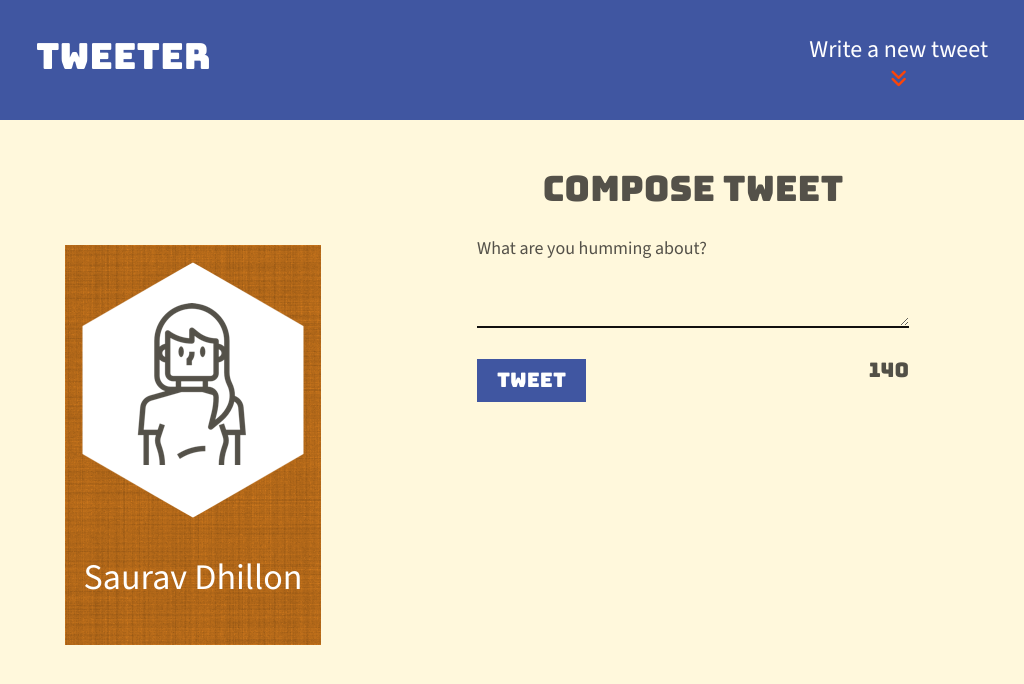
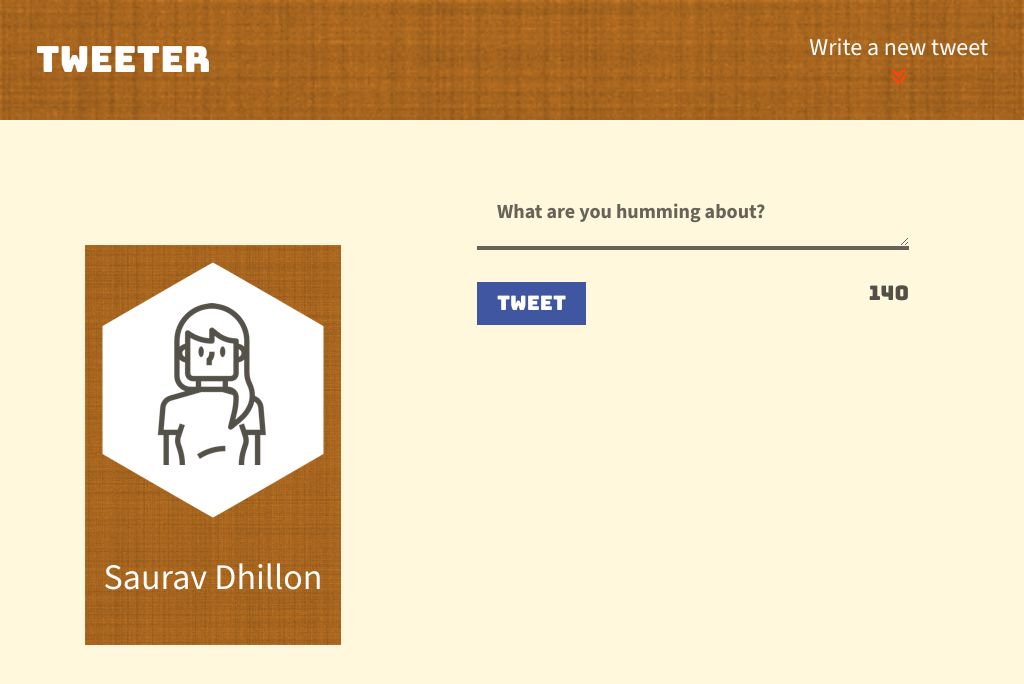
Before and after one commit to SauravDhillon/tweeter, a website: page public/index.html in a window 1024 px wide. Drawn offline with nearby package versions, Linux system fonts and the light colour scheme; no server answers.

Commit message:
Updates made to nav.css file

```diff
--- a/public/index.html
+++ b/public/index.html
@@ -64,15 +64,13 @@
   <!-- Page-specific (main) content here -->
   <main class="container">
     <section class="new-tweet">
-      <h2>Compose Tweet</h2>
       <div class="error-message" style="display: none;">
         <i class="fa-solid fa-triangle-exclamation"></i>
         <span></span>
         <i class="fa-solid fa-triangle-exclamation"></i>
       </div>
       <form method="POST" action="/tweets/" class="new-tweet-form">
-        <label for="tweet-text">What are you humming about?</label>
-        <textarea name="text" id="tweet-text"></textarea>
+        <textarea name="text" id="tweet-text" placeholder="What are you humming about?"></textarea>
         <div>
           <button type="submit">Tweet</button>
           <output name="counter" class="counter" for="tweet-text">140</output>
--- a/public/styles/header.css
+++ b/public/styles/header.css
@@ -5,7 +5,7 @@
   flex-direction: column; /* Stack avatar and user vertically */
   justify-content: center; /* Center vertically */
   align-items: center; /* Center horizontally */
-  background-color: rgb(255, 149, 36);
+  background-color: rgb(240, 146, 45);
   background-image: url("/images/black-linen.png");
   background-size: cover;
 }
@@ -22,6 +22,6 @@
     width: 25%;
     float: left;
     margin-top: 125px;
-    margin-left: 65px;
+    margin-left: 85px;
   }
 }
--- a/public/styles/nav.css
+++ b/public/styles/nav.css
@@ -44,3 +44,31 @@ nav span {
   font-size: 0.8em;
   color: #fd4508;
 }
+
+@media only screen and (max-width: 1024px) {
+  nav {
+    height: 120px;
+    width: 100%; /* Full width of the viewport */
+    background-color: rgb(240, 146, 45); /* Same background color as header */
+    background-image: url("/images/black-linen.png"); /* Same background image as header */
+    position: absolute; /* Allow nav to blend with header */
+    top: 0px;
+    background-size: cover; /* Ensure proper scaling of the background */
+    display: flex;
+    justify-content: space-between; /* Space out "Tweeter" and "Write a new tweet" */
+    align-items: center; /* Center content vertically */
+    padding: 1.5em;
+  }
+
+  nav span {
+    font-family: 'Bungee', sans-serif;
+    font-size: 1.5em;
+    color: #ffffff;
+  }
+
+  .tweet-button {
+    display: flex;
+    flex-direction: column;
+    align-items: center;
+  }
+}
--- a/public/styles/new-tweet.css
+++ b/public/styles/new-tweet.css
@@ -32,14 +32,21 @@
 
 /* Styling for the textarea */
 #tweet-text {
-  font-size: 16px;
-  margin-bottom: 5px;
+  font-size: 20px;
   background-color: inherit;
   width: 100%;
+  outline: none;
   border: none;
-  border-bottom: 2px solid rgba(0, 0, 0, 0.933);
-  padding: 10px; /* Adds padding inside the textarea */
+  border-bottom: 4px solid rgba(0, 0, 0, 0.600);
+  padding: 20px; /* Adds padding inside the textarea */
+  margin-top: 20px;
   margin-bottom: 15px; /* Adds space below the textarea */
+  padding-bottom: 0px;
+}
+
+#tweet-text::placeholder {
+  font-weight: bolder;
+  color:rgba(0, 0, 0, 0.600);
 }
 
 /* Styling for div tag containing button and counter */
--- a/server/data-files/initial-tweets.json
+++ b/server/data-files/initial-tweets.json
@@ -8,7 +8,7 @@
     "content": {
       "text": "If I have seen further it is by standing on the shoulders of giants"
     },
-    "created_at": 1733457112328
+    "created_at": 1733461280299
   },
   {
     "user": {
@@ -19,6 +19,6 @@
     "content": {
       "text": "Je pense , donc je suis"
     },
-    "created_at": 1733543512328
+    "created_at": 1733547680299
   }
 ]
```
Also changed, not shown: README.md.
